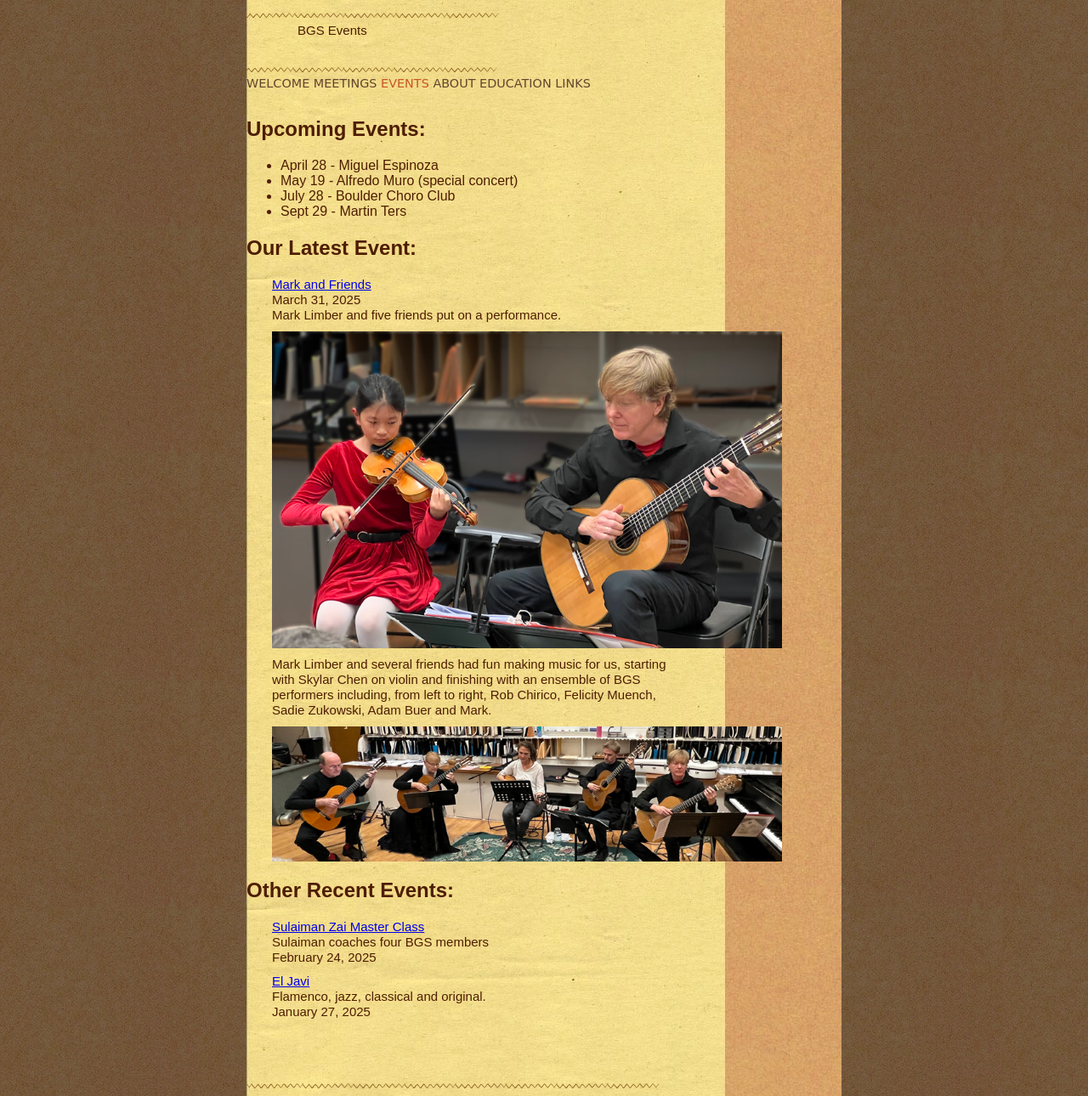
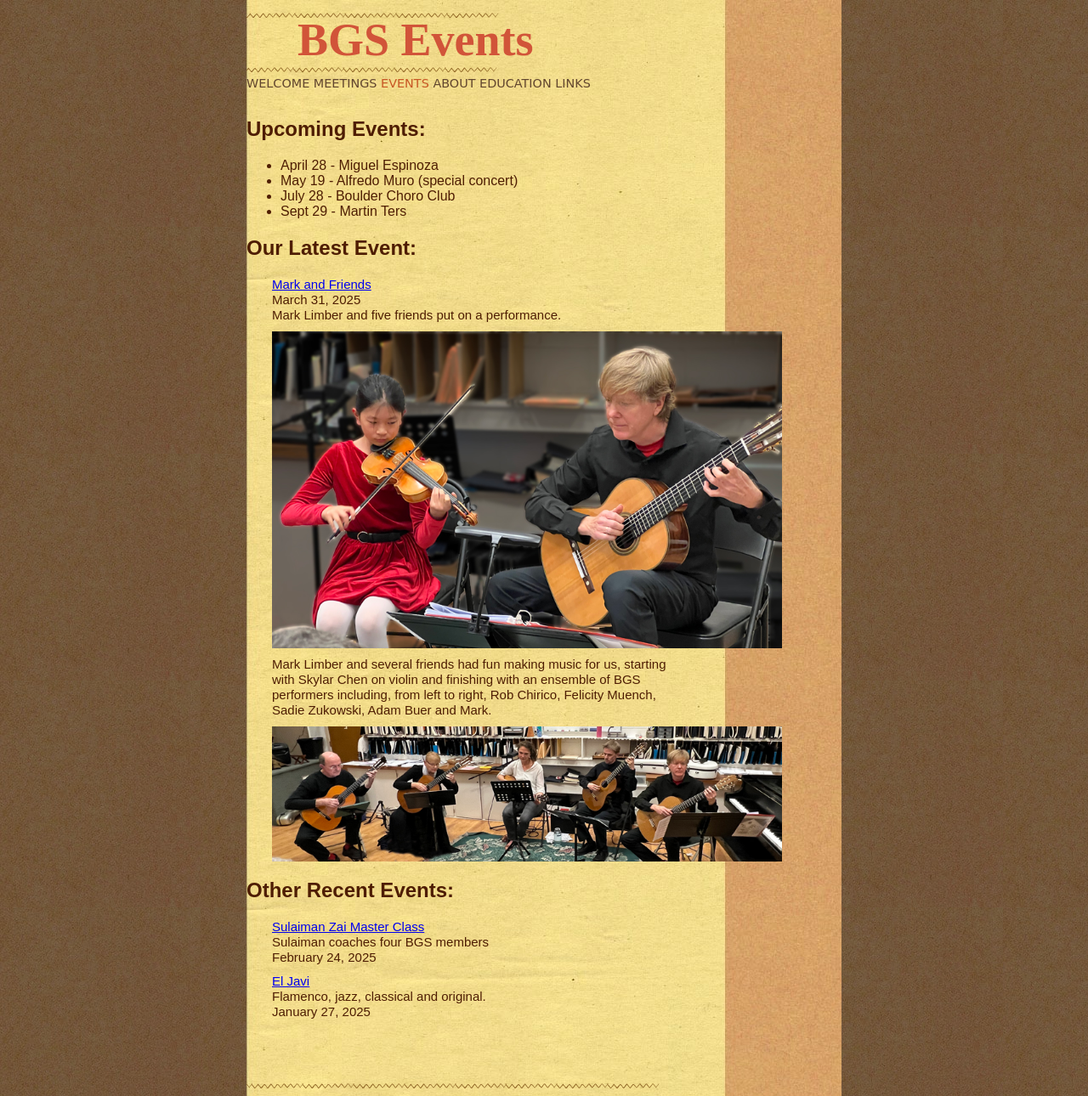
Before and after one commit to boulderguitarsociety/boulderguitarsociety.github.io, a Jekyll site: the page built from Events.md, in a window 1280 px wide. Shown: the whole page at 85% size. Built offline with Jekyll 4.4.1, drawn with Linux system fonts in a browser that asks for light colours.

Commit message:
make header_txt a div

```diff
--- a/_layouts/events-main.html
+++ b/_layouts/events-main.html
@@ -7,7 +7,9 @@
    <div id="header_zone">
       <img id="wgly1" src="/stylings/PrintedPaper_line-3.png" alt="">
       <div id="header_pos">
-         <p id="header_txt">{{ page.title }}</p>
+         <div id="header_txt">
+            <p>{{ page.title }}</p>
+         </div>
       </div>
       <img id="wgly2" src="/stylings/PrintedPaper_line-3_2.png" alt="">
    </div>
```
